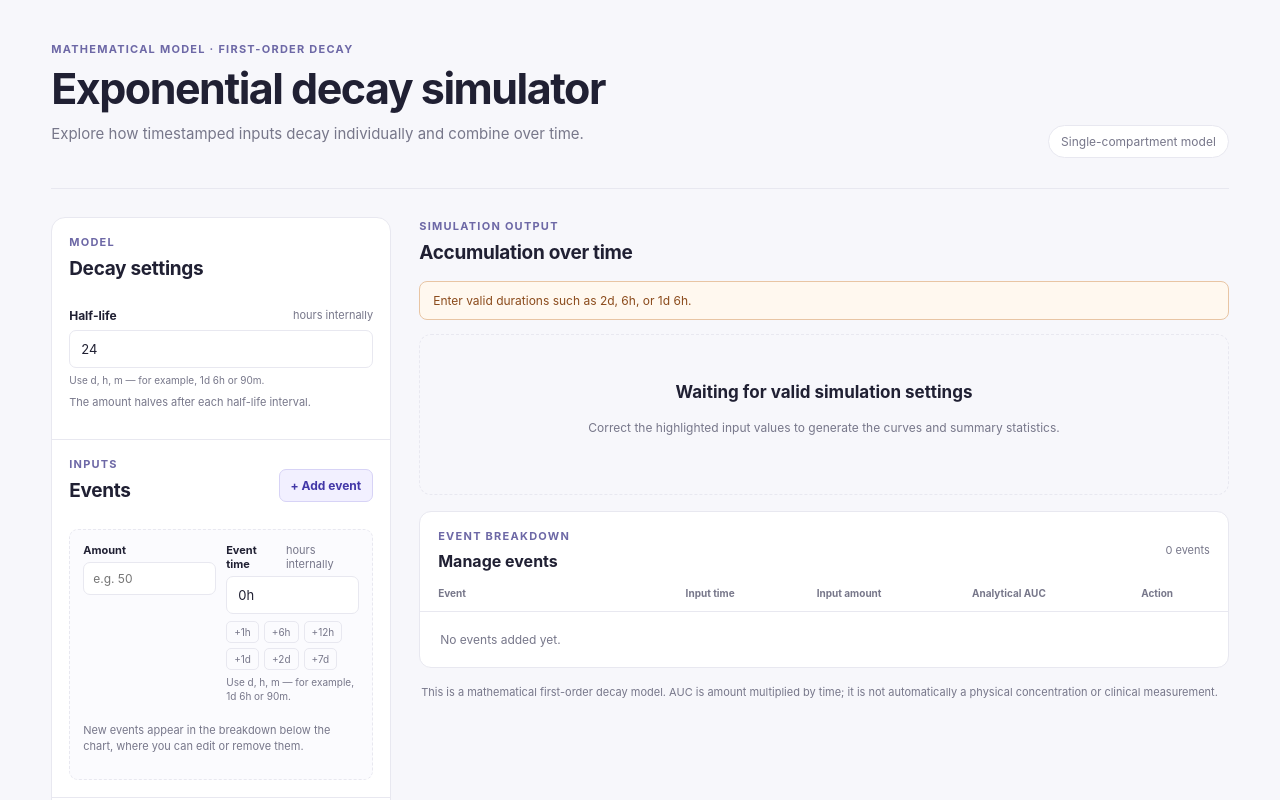
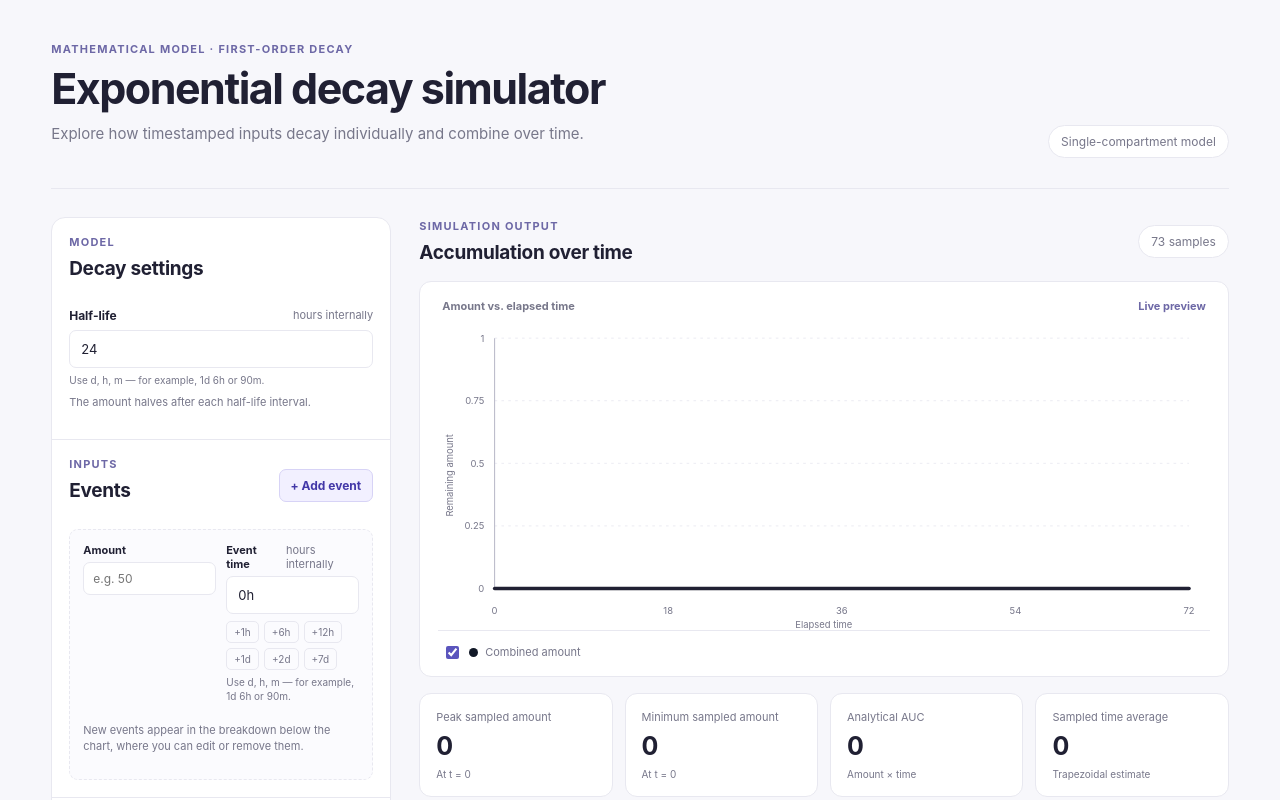
Before and after one commit to andrew-mestas/exponential-decay-simulator, a React (Vite) app: page / in a window 1280 px wide. Shown: the top 800 px of the page. Built offline with nearby package versions, Linux system fonts and the light colour scheme.

Commit message:
Fix duration token parsing and unit aliases

```diff
--- a/src/time/duration.ts
+++ b/src/time/duration.ts
@@ -8,20 +8,20 @@ export function parseDurationToHours(input: string): number {
   const value = input.trim().toLowerCase();
   if (!value) throw new Error("Duration is required");
 
-  const numberPattern = String.raw`(?:\\d+(?:\\.\\d*)?|\\.\\d+)`;
-  const tokenPattern = new RegExp(`(${numberPattern})\\s*(d|day|days|h|hr|hrs|hour|hours|m|min|mins|minute|minutes)`, "gy");
+  const numberPattern = String.raw`(?:\d+(?:\.\d*)?|\.\d+)`;
+  const tokenPattern = new RegExp(`(${numberPattern})\\s*(days|day|d|hours|hour|hrs|hr|h|minutes|minute|mins|min|m)`, "gy");
   let position = 0;
   let totalHours = 0;
   let tokenCount = 0;
 
   while (position < value.length) {
-    while (position < value.length && /[\\s,]+/.test(value[position])) position++;
+    while (position < value.length && /[\s,]+/.test(value[position])) position++;
     if (position >= value.length) break;
 
     tokenPattern.lastIndex = position;
     const match = tokenPattern.exec(value);
     if (!match) {
-      if (tokenCount === 0 && /^[+-]?(?:\\d+(?:\\.\\d*)?|\\.\\d+)$/.test(value)) {
+      if (tokenCount === 0 && /^[+-]?(?:\d+(?:\.\d*)?|\.\d+)$/.test(value)) {
         const hours = Number(value);
         if (Number.isFinite(hours)) return hours;
       }
```
